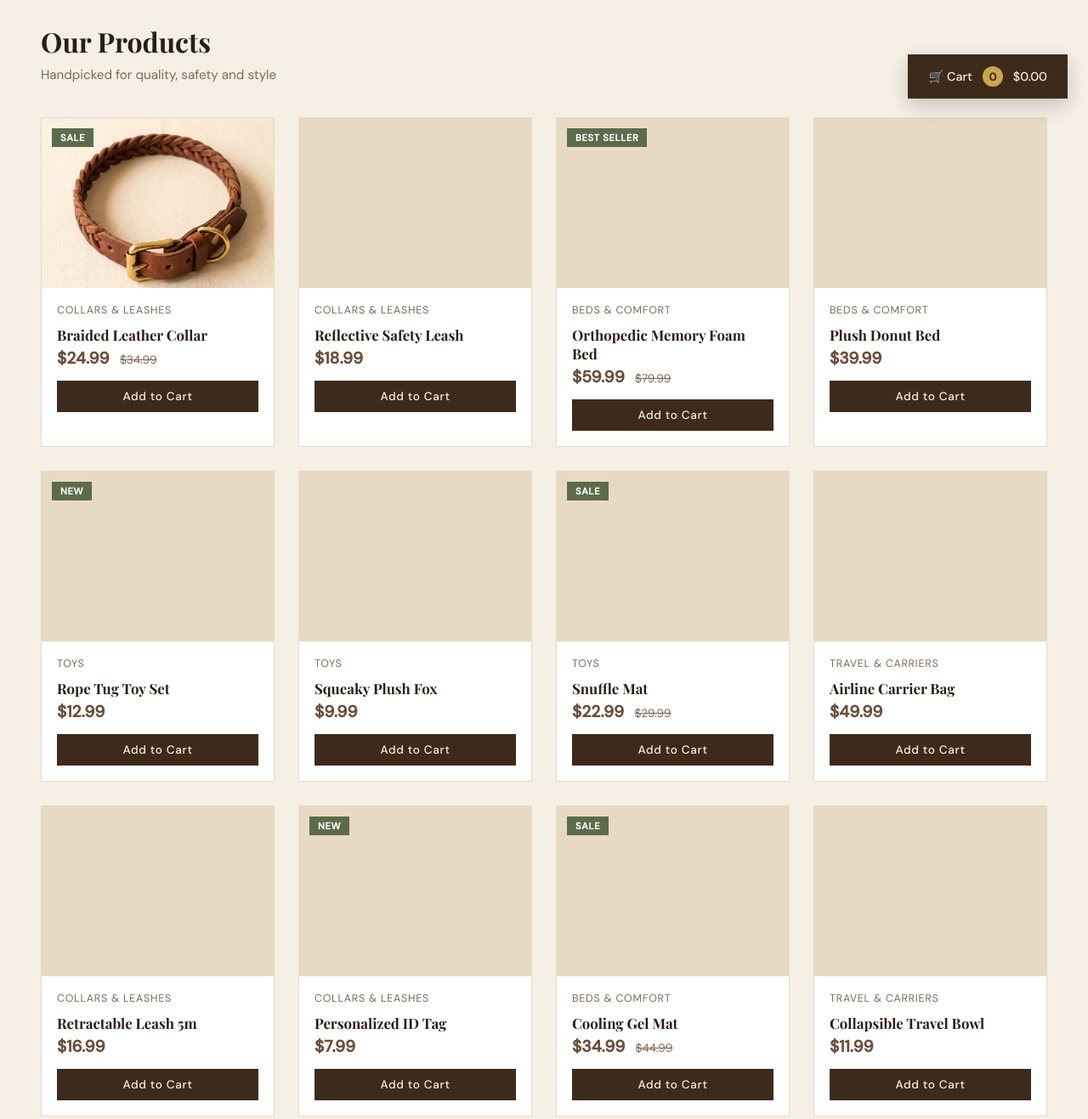
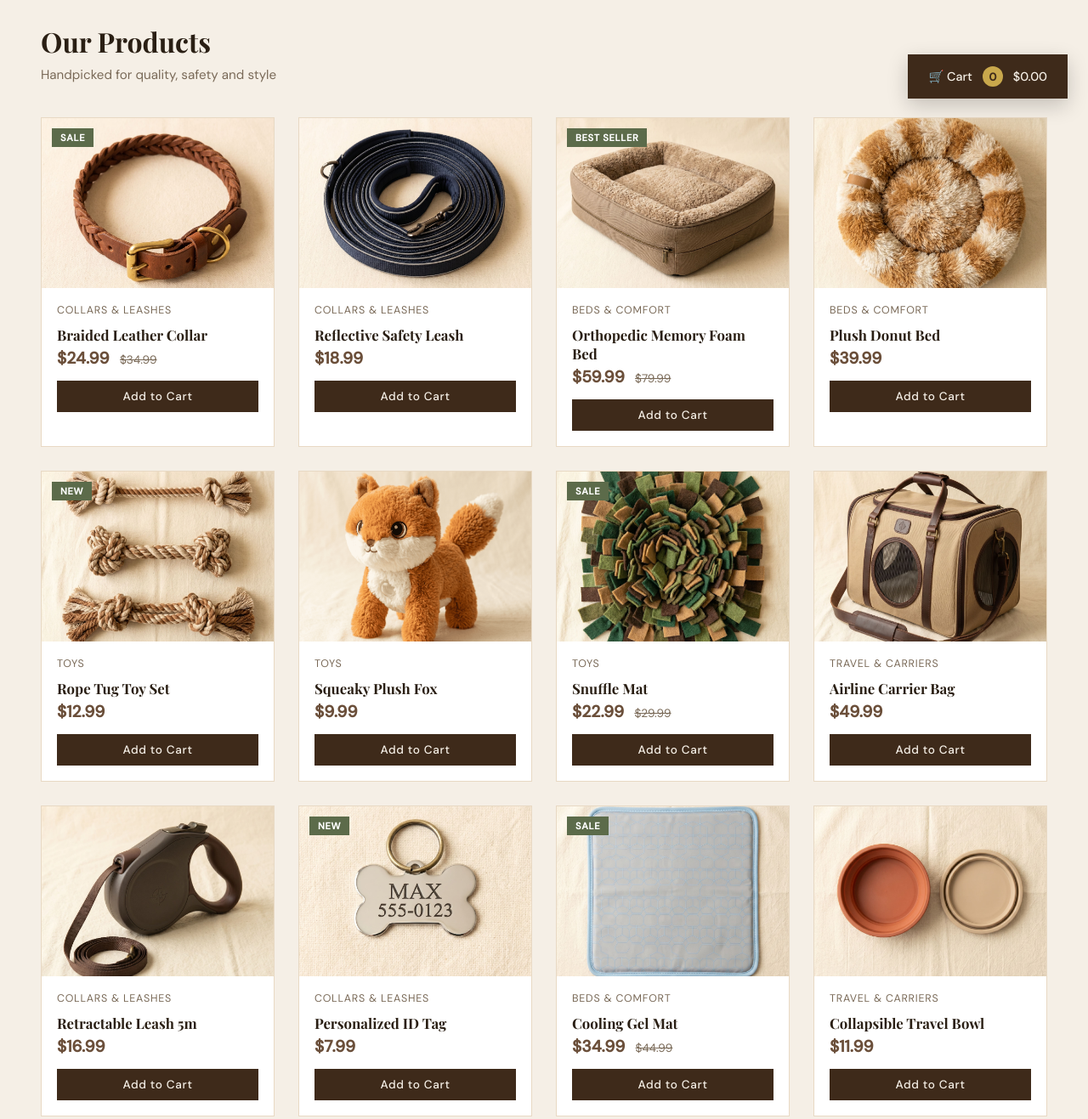
Before and after one commit to popovajenya/pawhaus, a plain HTML site: page index.html in a window 1280 px wide. Shown: the part 780-2097 px from the top of the page at 85% size. Drawn offline with nearby package versions, Linux system fonts and the light colour scheme.

Commit message:
Add files via upload

```diff
--- a/index.html
+++ b/index.html
@@ -450,17 +450,17 @@
 <script>
 const products = [
   { id:1, name:"Braided Leather Collar", category:"Collars & Leashes", price:24.99, oldPrice:34.99, img:"images/collar.jpg", badge:"Sale", desc:"Handcrafted genuine leather collar with brass buckle. Available in S/M/L. Durable and stylish for daily wear.", gtin:"0123456789012", page:"collar.html" },
-  { id:2, name:"Reflective Safety Leash", category:"Collars & Leashes", price:18.99, oldPrice:null, img:"leash.jpg", badge:null, desc:"6ft reflective nylon leash. Perfect for evening walks. Strong clip, padded handle for comfort.", gtin:"0123456789013", page:"leash.html" },
-  { id:3, name:"Orthopedic Memory Foam Bed", category:"Beds & Comfort", price:59.99, oldPrice:79.99, img:"bed.jpg", badge:"Best Seller", desc:"Premium memory foam base with removable washable cover. Ideal for older dogs or those with joint issues.", gtin:"0123456789014", page:"bed.html" },
-  { id:4, name:"Plush Donut Bed", category:"Beds & Comfort", price:39.99, oldPrice:null, img:"donut-bed.jpg", badge:null, desc:"Ultra-soft self-warming donut bed. The raised rim provides security and comfort. Machine washable.", gtin:"0123456789015", page:"donut-bed.html" },
-  { id:5, name:"Rope Tug Toy Set", category:"Toys", price:12.99, oldPrice:null, img:"rope-toy.jpg", badge:"New", desc:"Set of 3 natural cotton rope toys. Great for dental health and interactive play. Safe for all breeds.", gtin:"0123456789016", page:"rope-toy.html" },
-  { id:6, name:"Squeaky Plush Fox", category:"Toys", price:9.99, oldPrice:null, img:"fox-toy.jpg", badge:null, desc:"Adorable squeaky plush toy. Soft exterior, durable squeaker inside. Perfect for gentle chewers.", gtin:"0123456789017", page:"fox-toy.html" },
-  { id:7, name:"Snuffle Mat", category:"Toys", price:22.99, oldPrice:29.99, img:"snuffle-mat.jpg", badge:"Sale", desc:"Stimulating snuffle mat for mental enrichment. Hide treats and let your dog forage naturally. Reduces anxiety.", gtin:"0123456789018", page:"snuffle-mat.html" },
-  { id:8, name:"Airline Carrier Bag", category:"Travel & Carriers", price:49.99, oldPrice:null, img:"carrier.jpg", badge:null, desc:"Airline-approved soft carrier. Fits dogs up to 15lbs. Ventilated mesh panels, fleece pad included.", gtin:"0123456789019", page:"carrier.html" },
-  { id:9, name:"Retractable Leash 5m", category:"Collars & Leashes", price:16.99, oldPrice:null, img:"retractable-leash.jpg", badge:null, desc:"Smooth retractable mechanism up to 5 meters. One-button brake and lock. Ergonomic non-slip handle.", gtin:"0123456789020", page:"retractable-leash.html" },
-  { id:10, name:"Personalized ID Tag", category:"Collars & Leashes", price:7.99, oldPrice:null, img:"id-tag.jpg", badge:"New", desc:"Custom engraved stainless steel ID tag. Heart, bone or paw shapes. Includes 2 lines of personalized text.", gtin:"0123456789021", page:"id-tag.html" },
-  { id:11, name:"Cooling Gel Mat", category:"Beds & Comfort", price:34.99, oldPrice:44.99, img:"cooling-mat.jpg", badge:"Sale", desc:"Self-cooling gel mat — no refrigeration needed. Non-toxic, pressure-activated. Great for hot summers.", gtin:"0123456789022", page:"cooling-mat.html" },
-  { id:12, name:"Collapsible Travel Bowl", category:"Travel & Carriers", price:11.99, oldPrice:null, img:"travel-bowl.jpg", badge:null, desc:"Set of 2 collapsible silicone bowls. Food and water grade safe. Clips to backpack or leash ring.", gtin:"0123456789023", page:"travel-bowl.html" },
+  { id:2, name:"Reflective Safety Leash", category:"Collars & Leashes", price:18.99, oldPrice:null, img:"images/leash.jpg", badge:null, desc:"6ft reflective nylon leash. Perfect for evening walks. Strong clip, padded handle for comfort.", gtin:"0123456789013", page:"leash.html" },
+  { id:3, name:"Orthopedic Memory Foam Bed", category:"Beds & Comfort", price:59.99, oldPrice:79.99, img:"images/bed.jpg", badge:"Best Seller", desc:"Premium memory foam base with removable washable cover. Ideal for older dogs or those with joint issues.", gtin:"0123456789014", page:"bed.html" },
+  { id:4, name:"Plush Donut Bed", category:"Beds & Comfort", price:39.99, oldPrice:null, img:"images/donut-bed.jpg", badge:null, desc:"Ultra-soft self-warming donut bed. The raised rim provides security and comfort. Machine washable.", gtin:"0123456789015", page:"donut-bed.html" },
+  { id:5, name:"Rope Tug Toy Set", category:"Toys", price:12.99, oldPrice:null, img:"images/rope-toy.jpg", badge:"New", desc:"Set of 3 natural cotton rope toys. Great for dental health and interactive play. Safe for all breeds.", gtin:"0123456789016", page:"rope-toy.html" },
+  { id:6, name:"Squeaky Plush Fox", category:"Toys", price:9.99, oldPrice:null, img:"images/fox-toy.jpg", badge:null, desc:"Adorable squeaky plush toy. Soft exterior, durable squeaker inside. Perfect for gentle chewers.", gtin:"0123456789017", page:"fox-toy.html" },
+  { id:7, name:"Snuffle Mat", category:"Toys", price:22.99, oldPrice:29.99, img:"images/snuffle-mat.jpg", badge:"Sale", desc:"Stimulating snuffle mat for mental enrichment. Hide treats and let your dog forage naturally. Reduces anxiety.", gtin:"0123456789018", page:"snuffle-mat.html" },
+  { id:8, name:"Airline Carrier Bag", category:"Travel & Carriers", price:49.99, oldPrice:null, img:"images/carrier.jpg", badge:null, desc:"Airline-approved soft carrier. Fits dogs up to 15lbs. Ventilated mesh panels, fleece pad included.", gtin:"0123456789019", page:"carrier.html" },
+  { id:9, name:"Retractable Leash 5m", category:"Collars & Leashes", price:16.99, oldPrice:null, img:"images/retractable-leash.jpg", badge:null, desc:"Smooth retractable mechanism up to 5 meters. One-button brake and lock. Ergonomic non-slip handle.", gtin:"0123456789020", page:"retractable-leash.html" },
+  { id:10, name:"Personalized ID Tag", category:"Collars & Leashes", price:7.99, oldPrice:null, img:"images/id-tag.jpg", badge:"New", desc:"Custom engraved stainless steel ID tag. Heart, bone or paw shapes. Includes 2 lines of personalized text.", gtin:"0123456789021", page:"id-tag.html" },
+  { id:11, name:"Cooling Gel Mat", category:"Beds & Comfort", price:34.99, oldPrice:44.99, img:"images/cooling-mat.jpg", badge:"Sale", desc:"Self-cooling gel mat — no refrigeration needed. Non-toxic, pressure-activated. Great for hot summers.", gtin:"0123456789022", page:"cooling-mat.html" },
+  { id:12, name:"Collapsible Travel Bowl", category:"Travel & Carriers", price:11.99, oldPrice:null, img:"images/travel-bowl.jpg", badge:null, desc:"Set of 2 collapsible silicone bowls. Food and water grade safe. Clips to backpack or leash ring.", gtin:"0123456789023", page:"travel-bowl.html" },
 ];
 
 let cart = [];
```
